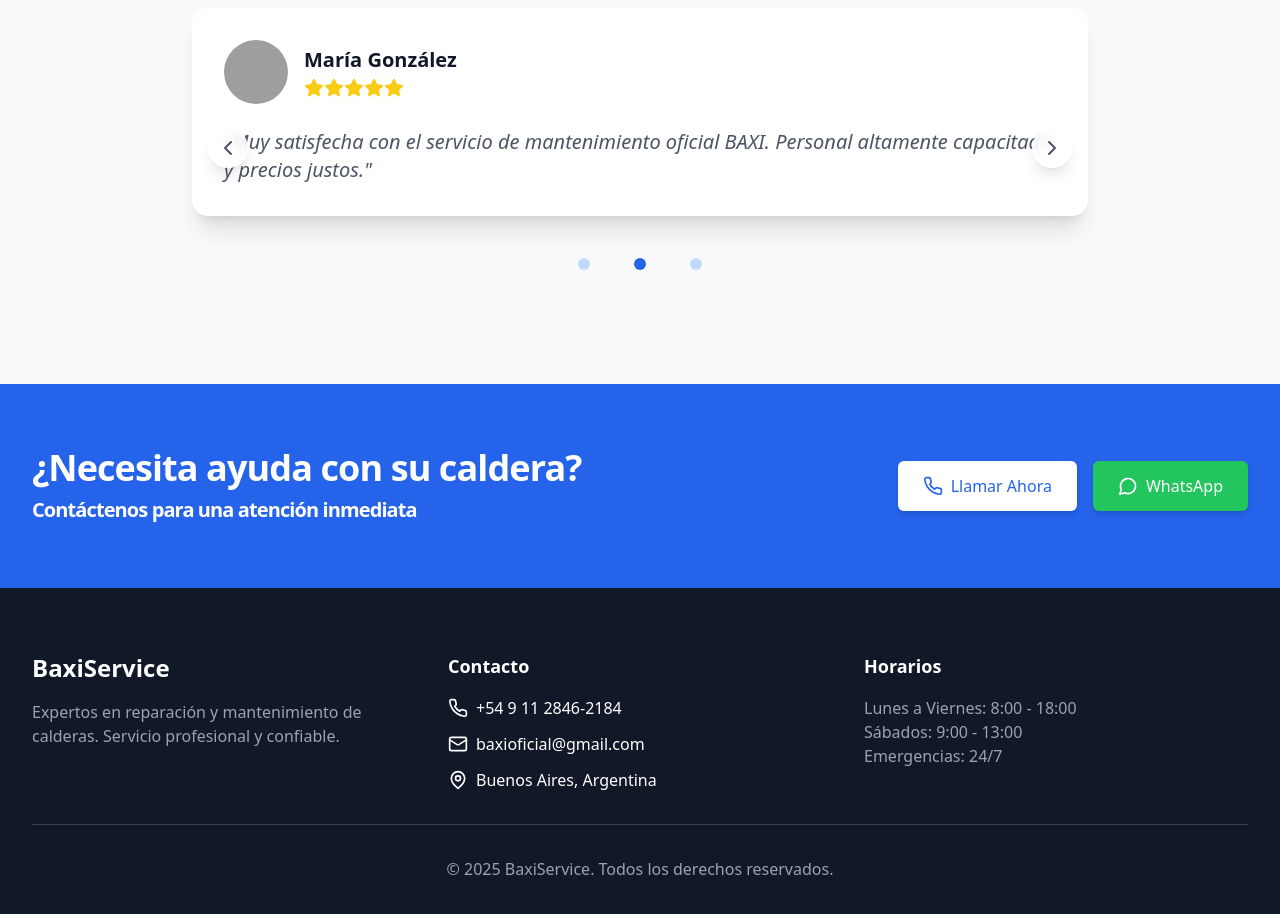
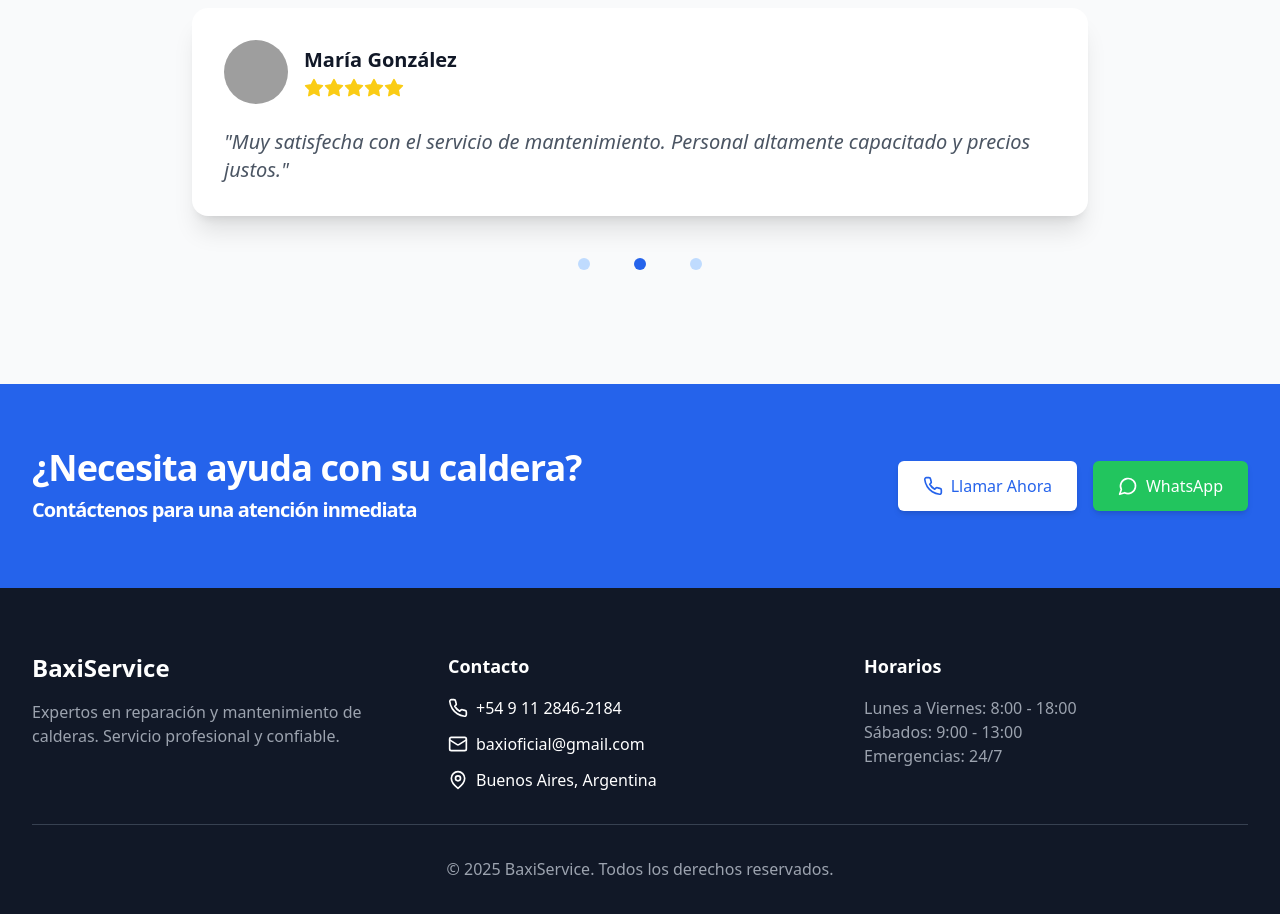
Before and after one commit to luk444/web-service-baxi, a React (Vite) app: page / in a window 1280 px wide. Shown: the part 5040-5954 px from the top of the page. Built offline with nearby package versions, Linux system fonts and the light colour scheme; grey boxes are pictures that could not be loaded.

Commit message:
add redirects y se modifico un texto de reviews

```diff
--- a/src/components/Hero.tsx
+++ b/src/components/Hero.tsx
@@ -20,7 +20,7 @@ const reviews = [
   },
   {
     id: 3,
-    name: "Juan Pérez",
+    name: "Juan Robledo",
     text: "Instalación profesional con garantía oficial BAXI.",
   }
 ];
--- a/src/components/Reviews.tsx
+++ b/src/components/Reviews.tsx
@@ -1,6 +1,6 @@
 import React from 'react';
 import { motion, AnimatePresence } from 'framer-motion';
-import { Star, ChevronLeft, ChevronRight } from 'lucide-react';
+import { Star } from 'lucide-react';
 
 const reviews = [
   {
@@ -14,12 +14,12 @@ const reviews = [
     id: 2,
     name: "María González",
     rating: 5,
-    text: "Muy satisfecha con el servicio de mantenimiento oficial BAXI. Personal altamente capacitado y precios justos.",
+    text: "Muy satisfecha con el servicio de mantenimiento. Personal altamente capacitado y precios justos.",
     image: "https://images.unsplash.com/photo-1494790108377-be9c29b29330?ixlib=rb-1.2.1&auto=format&fit=facearea&facepad=2&w=256&h=256&q=80"
   },
   {
     id: 3,
-    name: "Juan Pérez",
+    name: "Juan Robledo",
     rating: 5,
     text: "La instalación de mi nueva caldera BAXI fue impecable. El servicio técnico oficial es muy profesional y eficiente.",
     image: "https://images.unsplash.com/photo-1500648767791-00dcc994a43e?ixlib=rb-1.2.1&auto=format&fit=facearea&facepad=2&w=256&h=256&q=80"
@@ -90,22 +90,7 @@ const Reviews = () => {
                 "{reviews[currentIndex].text}"
               </blockquote>
 
-              <div className="absolute top-1/2 -translate-y-1/2 left-0 right-0 flex justify-between px-4">
-                <button
-                  onClick={prevReview}
-                  className="bg-white/80 backdrop-blur p-2 rounded-full shadow-lg hover:bg-white transition-colors"
-                  aria-label="Reseña anterior"
-                >
-                  <ChevronLeft className="h-6 w-6 text-gray-600" />
-                </button>
-                <button
-                  onClick={nextReview}
-                  className="bg-white/80 backdrop-blur p-2 rounded-full shadow-lg hover:bg-white transition-colors"
-                  aria-label="Siguiente reseña"
-                >
-                  <ChevronRight className="h-6 w-6 text-gray-600" />
-                </button>
-              </div>
+
             </motion.div>
           </AnimatePresence>
 
```
Also changed, not shown: 1 other file (tests, documents, lock files or other folders).
